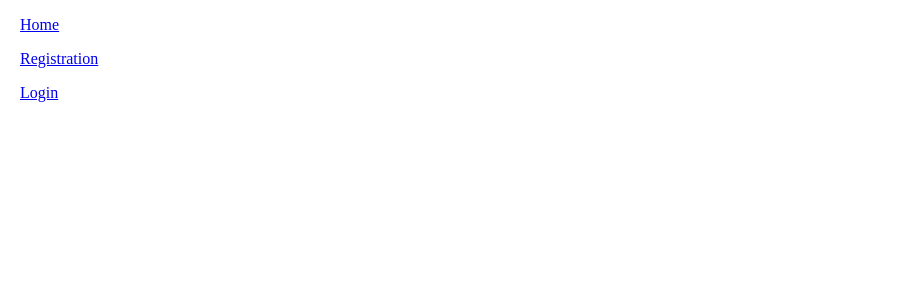
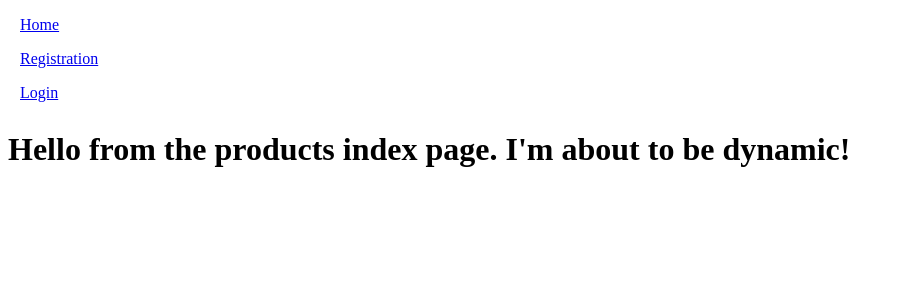
Before and after one commit to udou-furniture/MERN-Part-B, a React (Create React App) app in the folder client/: page /products_index in a window 1280 px wide. Shown: the top 300 px of the page, without its empty margins (0-903 px from the left). Built offline with nearby package versions, Linux system fonts and the light colour scheme.

Commit message:
changed ProductIndex component to ProductsIndex

```diff
--- a/client/src/App.js
+++ b/client/src/App.js
@@ -3,7 +3,7 @@ import {BrowserRouter, Route, Switch} from 'react-router-dom';
 import Home from './pages/Home';
 import Navbar from './components/Navbar';
 import Login from './pages/Login';
-import ProductIndex from './pages/ProductIndex';
+import ProductsIndex from './pages/ProductsIndex';
 import Registration from './pages/Registration';
 
 class App extends React.Component {
@@ -16,7 +16,7 @@ class App extends React.Component {
           <Route exact path='/' component={Home} />
           <Route path='/registration' component={Registration} />
           <Route path='/login' component={Login} />
-          <Route path='/product_index' component={ProductIndex} />
+          <Route path='/products_index' component={ProductsIndex} />
           </Switch>
         </div>
       </BrowserRouter>
--- a/client/src/components/Dropdown.js
+++ b/client/src/components/Dropdown.js
@@ -40,9 +40,9 @@ class Dropdown extends React.Component {
 				{this.state.open && (
 					<div className="dropdown">
 						<ul>
-							<li><Link to="/product_index">Bookshelves</Link></li>
-							<li><Link to="/product_index">Wall Units</Link></li>
-							<li><Link to="/product_index">Sideboards</Link></li>
+							<li><Link to="/products_index">Bookshelves</Link></li>
+							<li><Link to="/products_index">Wall Units</Link></li>
+							<li><Link to="/products_index">Sideboards</Link></li>
 						</ul>
 					</div>
 				)}
--- a/client/src/pages/ProductIndex.js
+++ b/client/src/pages/ProductsIndex.js
@@ -17,7 +17,7 @@ const bookshelves = shelves.filter((type) => {
 });
 
 
-class ProductIndex extends React.Component {
+class ProductsIndex extends React.Component {
 	render() {
 		return (
 			<h1>Hello from the products index page. I'm about to be dynamic!</h1>
@@ -37,4 +37,4 @@ class ProductIndex extends React.Component {
 // 	}
 // }
 
-export default ProductIndex;
+export default ProductsIndex;
```
